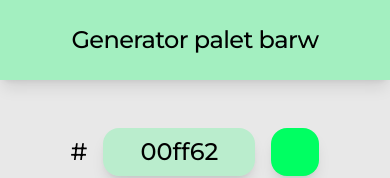
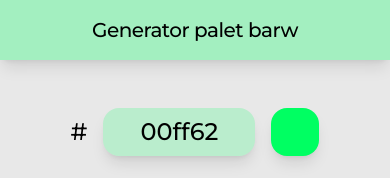
Before and after one commit to daniolsk/color-palette-generator, a Next.js app: page / in a window 390 px wide. Shown: the top 178 px of the page. Built offline with nearby package versions, Linux system fonts and the light colour scheme.

Commit message:
Make header smaller on mobile

```diff
--- a/src/app/page.tsx
+++ b/src/app/page.tsx
@@ -11,7 +11,7 @@ const Home = () => {
 
     return (
         <div className="flex flex-col min-h-screen">
-            <div className="p-6 text-center text-2xl font-medium tracking-tight shadow-lg" style={{
+            <div className="p-4 desktop:p-6 text-center text-xl desktop:text-2xl font-medium tracking-tight shadow-lg" style={{
                 backgroundColor: rgbaToHexa(
                     hsvaToRgba({
                         ...color,
```
